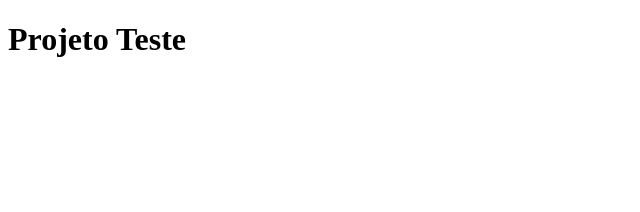
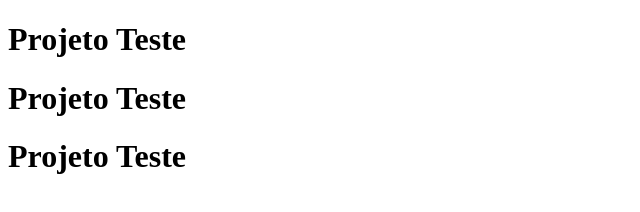
Before and after one commit to developerWelligton/testeGit, a plain HTML site: page index.html in a window 1280 px wide. Shown: the whole page, without its empty margins (0-640 px from the left). Drawn offline with Linux system fonts and the light colour scheme.

Commit message:
add 3 h1

```diff
--- a/index.html
+++ b/index.html
@@ -1,14 +1,19 @@
 <!DOCTYPE html>
 <html lang="en">
+
 <head>
     <meta charset="UTF-8">
     <meta http-equiv="X-UA-Compatible" content="IE=edge">
     <meta name="viewport" content="width=device-width, initial-scale=1.0">
     <title>Document</title>
 </head>
+
 <body>
 
     <h1>Projeto Teste</h1>
+    <h1>Projeto Teste</h1>
+    <h1>Projeto Teste</h1>
 
 </body>
+
 </html>
```
